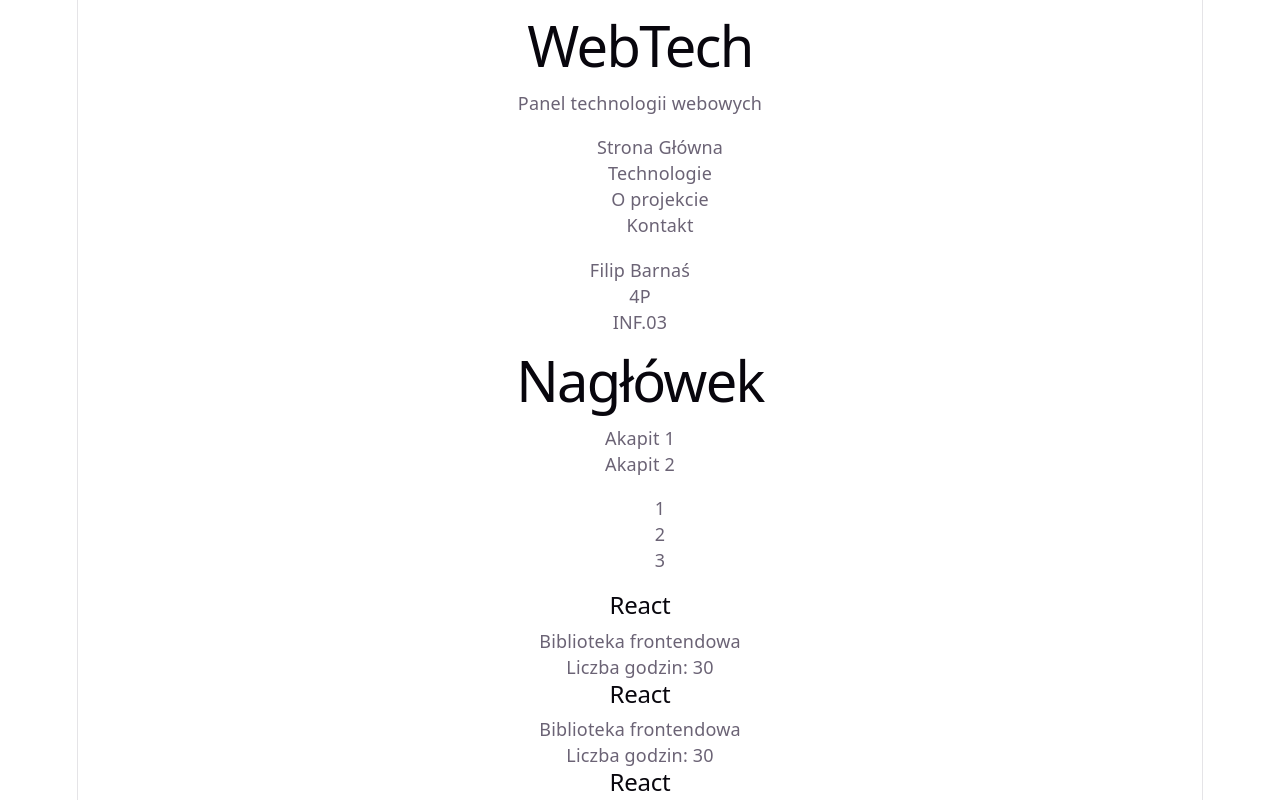
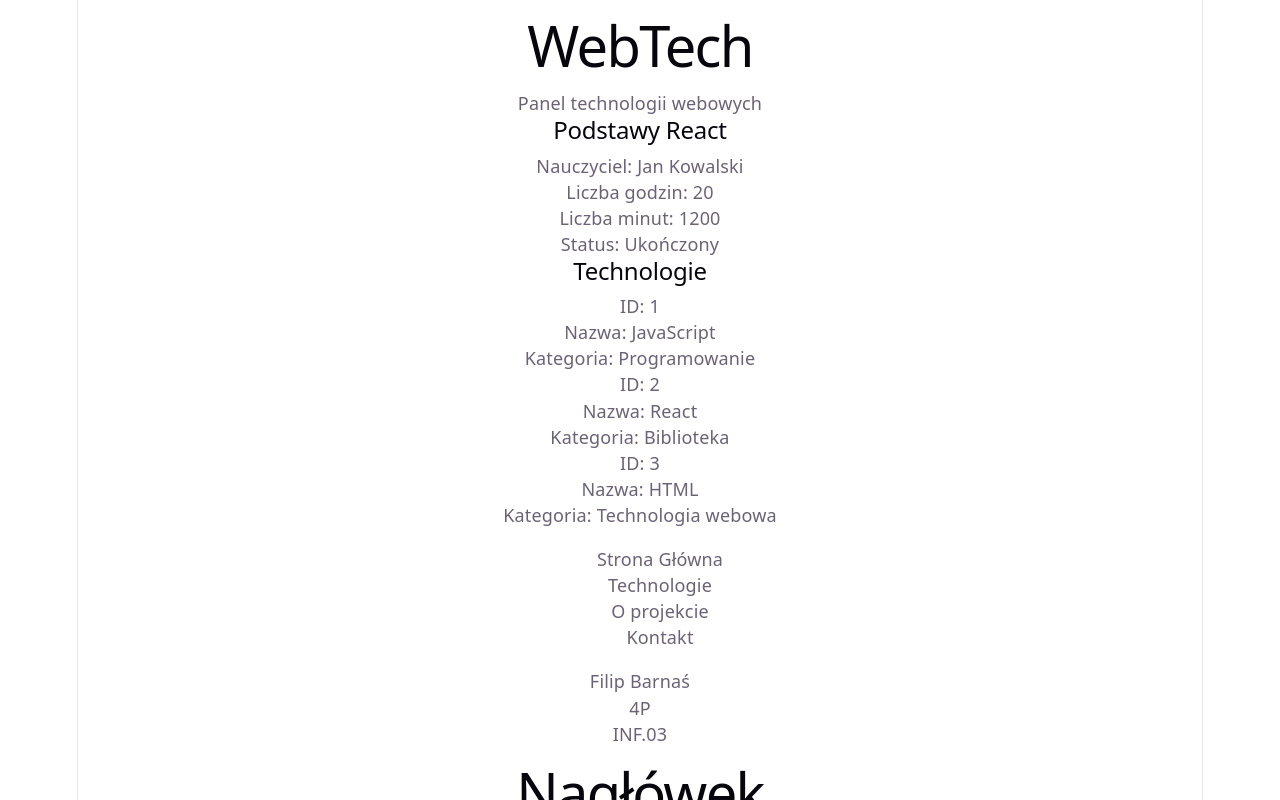
Before and after one commit to FilipBarnas67/FB_01_webtech, a React (Vite) app: page / in a window 1280 px wide. Shown: the top 800 px of the page. Built offline with nearby package versions, Linux system fonts and the light colour scheme.

Commit message:
Komponenty zadania dodatkowe_v3

```diff
--- a/src/App.jsx
+++ b/src/App.jsx
@@ -4,11 +4,17 @@ import Footer from "./components/footer.jsx";
 import Student from "./components/Student.jsx";
 import InfoBox from "./components/InfoBox.jsx";
 import Navigation from "./components/Navigation.jsx";
+import CourseCard from "./components/CourseCard.jsx";
+import Technologies from "./components/Zadaniecztery.jsx";
 
 function App() {
   return (
     <>
       <Header />
+
+      <CourseCard />
+
+      <Technologies />
 
       <Navigation />
 
--- /dev/null
+++ b/src/components/CourseCard.jsx
@@ -0,0 +1,20 @@
+const course = {
+  name: "Podstawy React",
+  teacher: "Jan Kowalski",
+  hours: 20,
+  completed: true
+};
+
+function CourseCard() {
+  return (
+    <section className="course-card">
+      <h2>{course.name}</h2>
+      <p>Nauczyciel: {course.teacher}</p>
+      <p>Liczba godzin: {course.hours}</p>
+      <p>Liczba minut: {course.hours * 60}</p>
+      <p>Status: {course.completed ? "Ukończony" : "Nieukończony"}</p>
+    </section>
+  );
+}
+
+export default CourseCard;
--- /dev/null
+++ b/src/components/Zadaniecztery.jsx
@@ -0,0 +1,39 @@
+const technologies = [
+  {
+    id: 1,
+    name: "JavaScript",
+    category: "Programowanie"
+  },
+  {
+    id: 2,
+    name: "React",
+    category: "Biblioteka"
+  },
+  {
+    id: 3,
+    name: "HTML",
+    category: "Technologia webowa"
+  }
+];
+
+function Technologies() {
+  return (
+    <section className="technologies">
+      <h2>Technologie</h2>
+
+      <p>ID: {technologies[0].id}</p>
+      <p>Nazwa: {technologies[0].name}</p>
+      <p>Kategoria: {technologies[0].category}</p>
+
+      <p>ID: {technologies[1].id}</p>
+      <p>Nazwa: {technologies[1].name}</p>
+      <p>Kategoria: {technologies[1].category}</p>
+
+      <p>ID: {technologies[2].id}</p>
+      <p>Nazwa: {technologies[2].name}</p>
+      <p>Kategoria: {technologies[2].category}</p>
+    </section>
+  );
+}
+
+export default Technologies;
```
